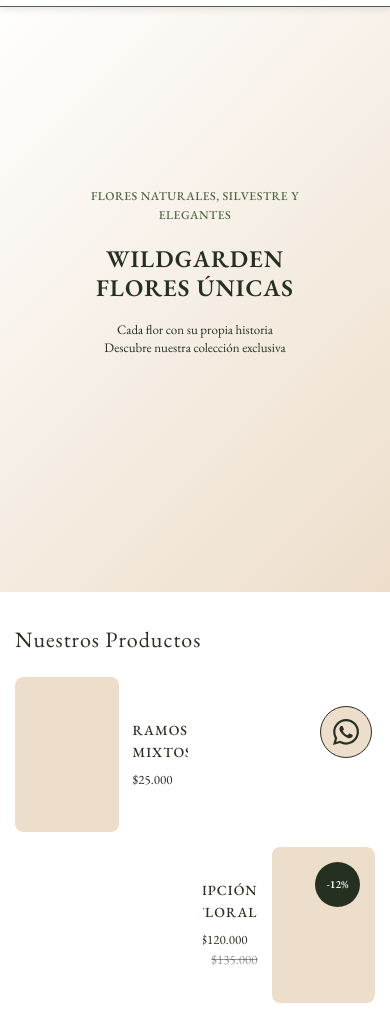
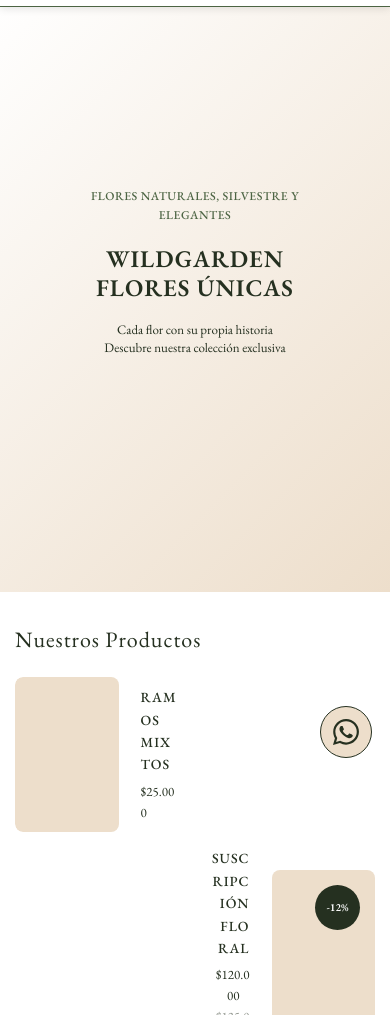
Before and after one commit to DiegoSalsa/WildGarden, a plain HTML site: page frontend/index.html in a window 390 px wide. Shown: the part 68-1083 px from the top of the page. Drawn offline with nearby package versions, Linux system fonts and the light colour scheme; no server answers.

Commit message:
Home mobile: evitar texto cortado

```diff
--- a/frontend/css/styles.css
+++ b/frontend/css/styles.css
@@ -2232,7 +2232,15 @@ html {
         display: flex;
         flex-direction: column;
         justify-content: center;
-        padding: 0;
+        padding: 0 8px;
+        max-width: 100%;
+    }
+
+    .productos-grid.home-alternating .producto-nombre,
+    .productos-grid.home-alternating .producto-precio {
+        max-width: 100%;
+        overflow-wrap: anywhere;
+        word-break: break-word;
     }
 
     /* Galería */
```
